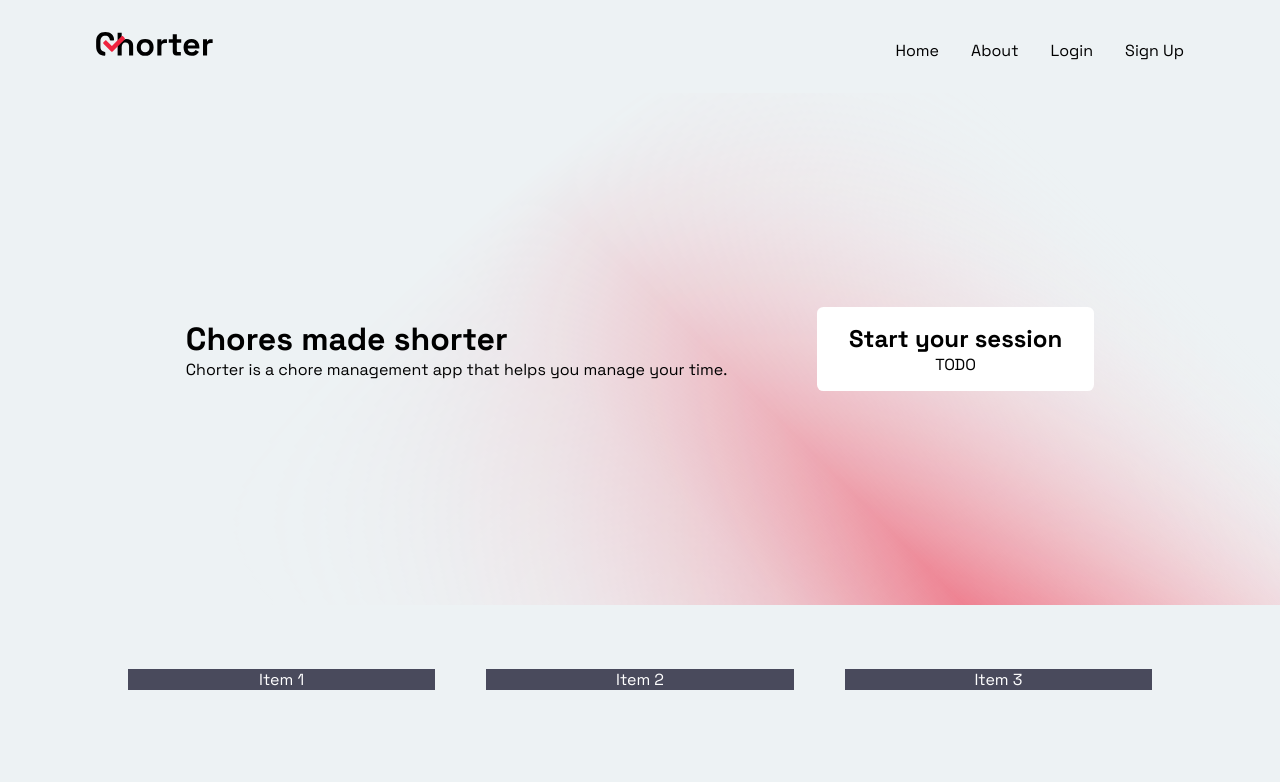
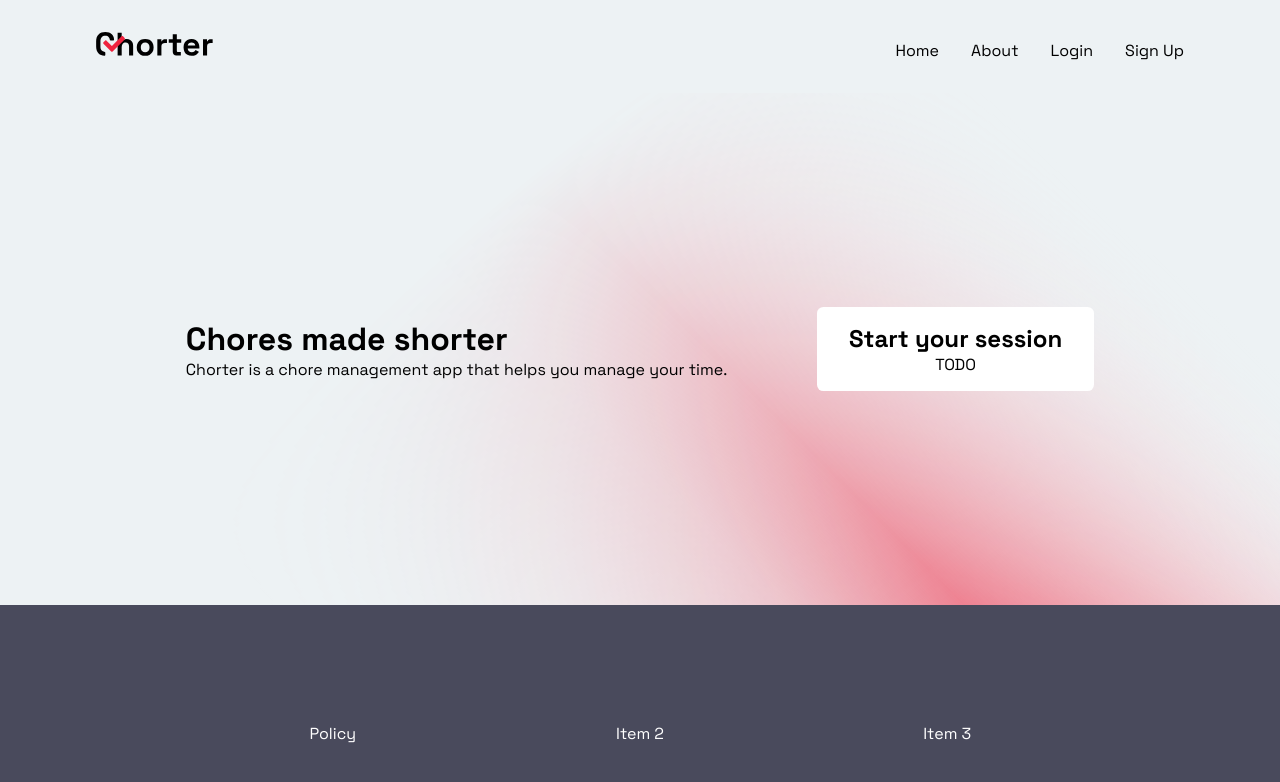
Before and after one commit to lutzseverino/dam-m04--chorter, a Next.js app: page / in a window 1280 px wide. Shown: the top 782 px of the page. Built offline with nearby package versions, Linux system fonts and the light colour scheme.

Commit message:
style: :art: change style so it fits

```diff
--- a/components/Footer.jsx
+++ b/components/Footer.jsx
@@ -2,25 +2,25 @@ import styled from "styled-components";
 
 const StyledFooter = styled.footer`
     footer {
-    text-align: center;
+}
+background-color: #494a5c;
+color: white;
+
+.footer-container {
+    display: flex;
+    justify-content: center;
+    align-items: center;
+    width: 80%;
+    margin: 0 auto;
+    background-color: #494a5c;
+    height: 256px;
 }
 
-color: white;
-.footer-container {
-    display: flex; /* para alinear los elementos en línea */
-    justify-content: space-between; /* para espaciar los elementos igualmente */
-    align-items: center; /* para centrar los elementos verticalmente */
-    width: 80%; /* para que el contenedor tenga un ancho del 80% */
-    margin: 0 auto; /* para centrar el contenedor horizontalmente */
-
-}
 
 .footer-item {
-    width: 30%; /* para que cada elemento tenga un ancho del 30% */
-    text-align: center; /* para centrar el texto de cada elemento */
-    margin-top: 4rem;
+    width: 30%;
+    text-align: center;
     background-color: #494a5c;
-
 }
 
 `;
@@ -30,9 +30,9 @@ const Footer = () => {
         <StyledFooter>
         <footer>
             <div class="footer-container">
-                <div class="footer-item">Item 1</div>
-                <div class="footer-item">Item 2</div>
-                <div class="footer-item">Item 3</div>
+                <a class="footer-item" href="https:">Policy</a>
+                <a class="footer-item" href="https:">Item 2</a>
+                <a class="footer-item" href="https:">Item 3</a>
             </div>
         </footer>
         </StyledFooter>
```
